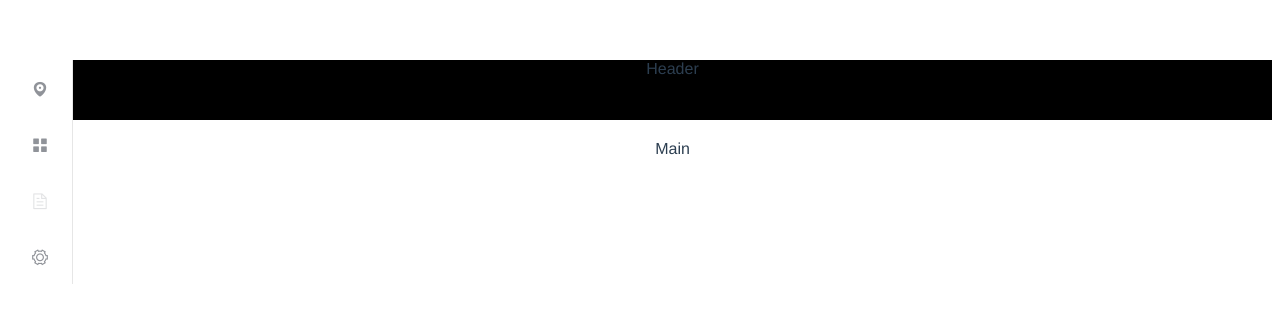
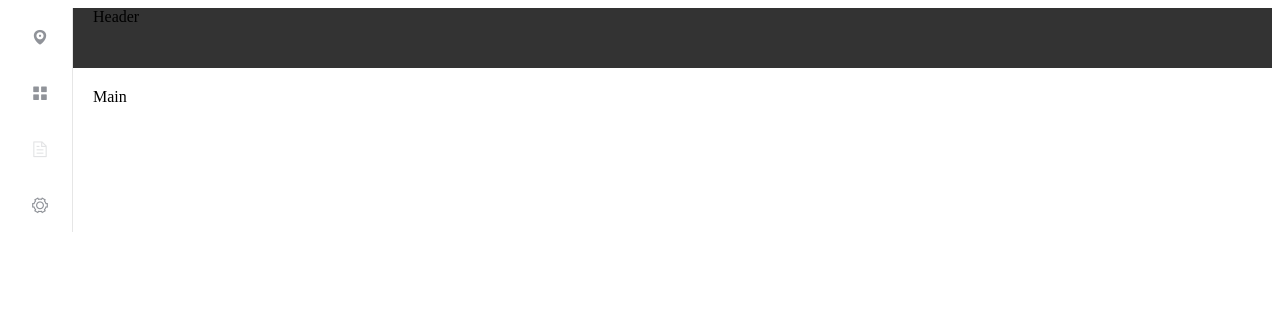
Before and after one commit to KurjaScript/view-manage, a Vue app: page / in a window 1280 px wide. Shown: the top 322 px of the page. Built offline with nearby package versions, Linux system fonts and the light colour scheme.

Commit message:
去掉App.vue默认样式

```diff
--- a/src/App.vue
+++ b/src/App.vue
@@ -13,11 +13,6 @@ export default {
 
 <style>
 #app {
-  font-family: Avenir, Helvetica, Arial, sans-serif;
-  -webkit-font-smoothing: antialiased;
-  -moz-osx-font-smoothing: grayscale;
-  text-align: center;
-  color: #2c3e50;
-  margin-top: 60px;
+ height: 100vh;
 }
 </style>
--- a/views/Home.vue
+++ b/views/Home.vue
@@ -25,7 +25,7 @@ export default {
 </script>
 <style lang="less" scoped>
 .el-header {
-    background: black;
+    background: #333;
 }
 el-main {
     padding-top: 0;
```
